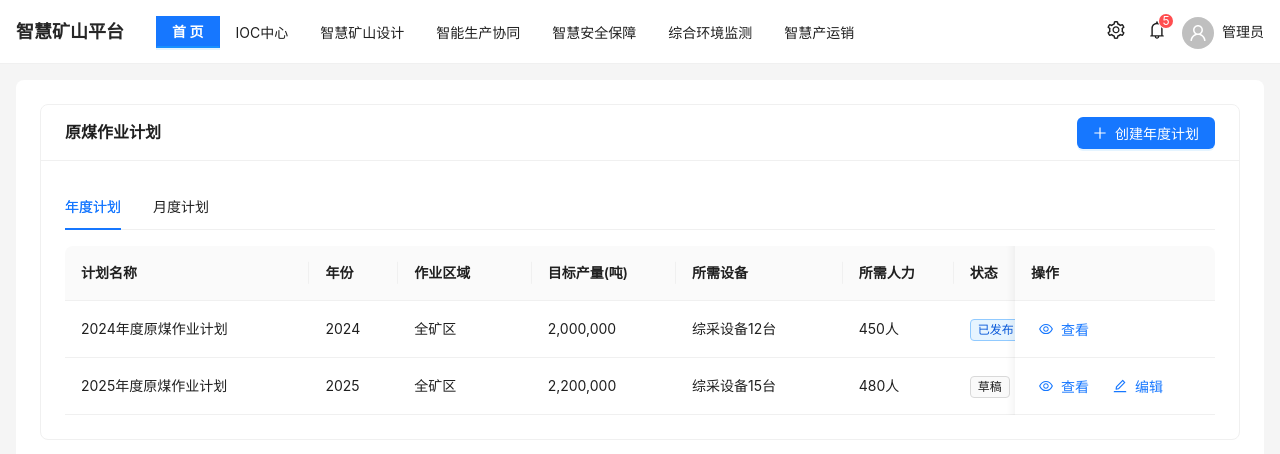
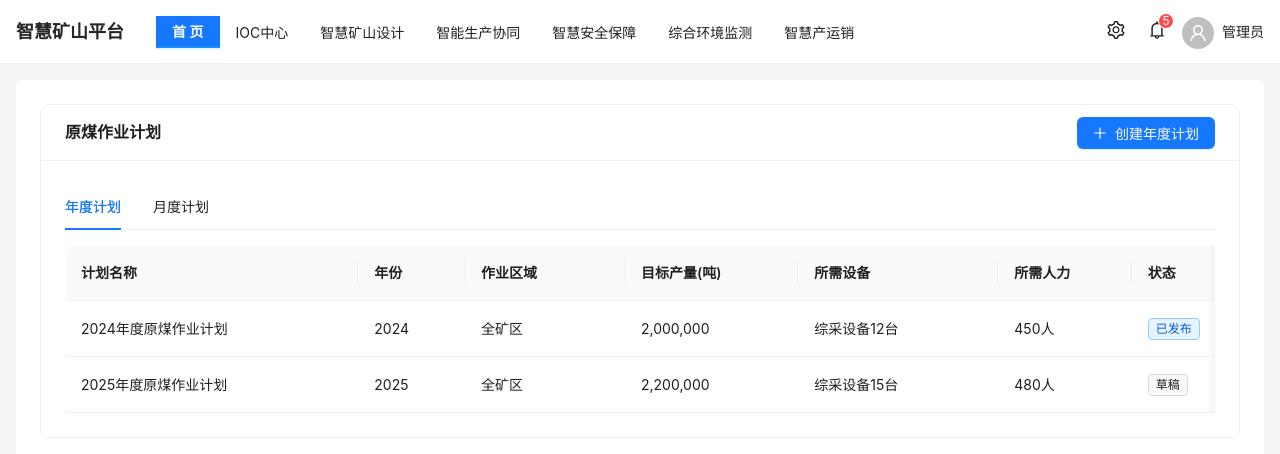
Before and after one commit to wangpeng1017/1016onemine, a React (Create React App) app: page /production-execution/coal-operation-plan in a window 1280 px wide. Shown: the top 454 px of the page. Built offline with nearby package versions, Linux system fonts and the light colour scheme; the HTML template or start-up script is replaced by a standard one.

Commit message:
fix: Fix TypeScript type error in CoalOperationPlan
- Fix TS2339 error: Property 'dataIndex' does not exist on type 'ColumnGroupType | ColumnType'
- Add type guard to check if column has dataIndex property before accessing it
- Ensure columns.filter works correctly with Ant Design Table column types

```diff
--- a/src/pages/production-execution/CoalOperationPlan.tsx
+++ b/src/pages/production-execution/CoalOperationPlan.tsx
@@ -188,7 +188,7 @@ const CoalOperationPlan: React.FC = () => {
       label: '年度计划',
       children: (
         <Table
-          columns={columns.filter((col) => col.dataIndex !== 'month')}
+          columns={columns.filter((col) => 'dataIndex' in col && col.dataIndex !== 'month')}
           dataSource={annualData}
           pagination={false}
           scroll={{ x: 1200 }}
```
